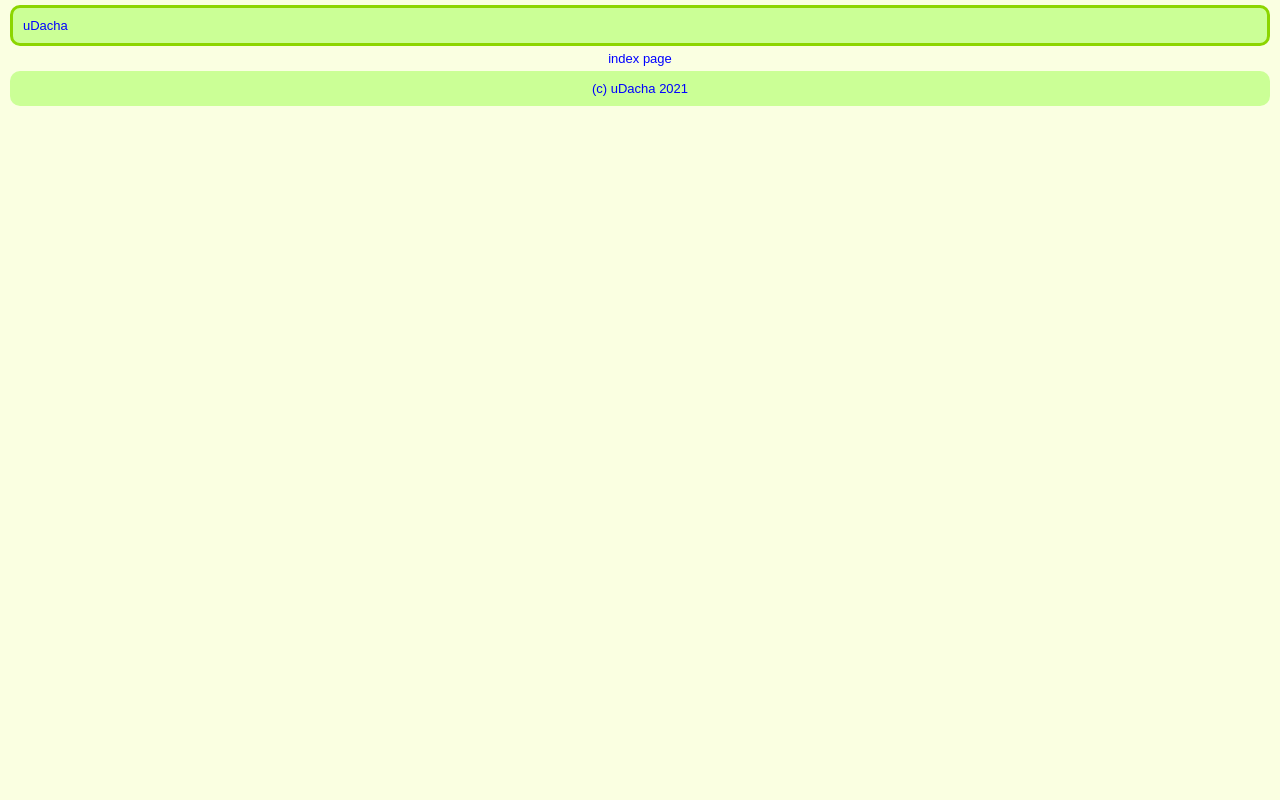
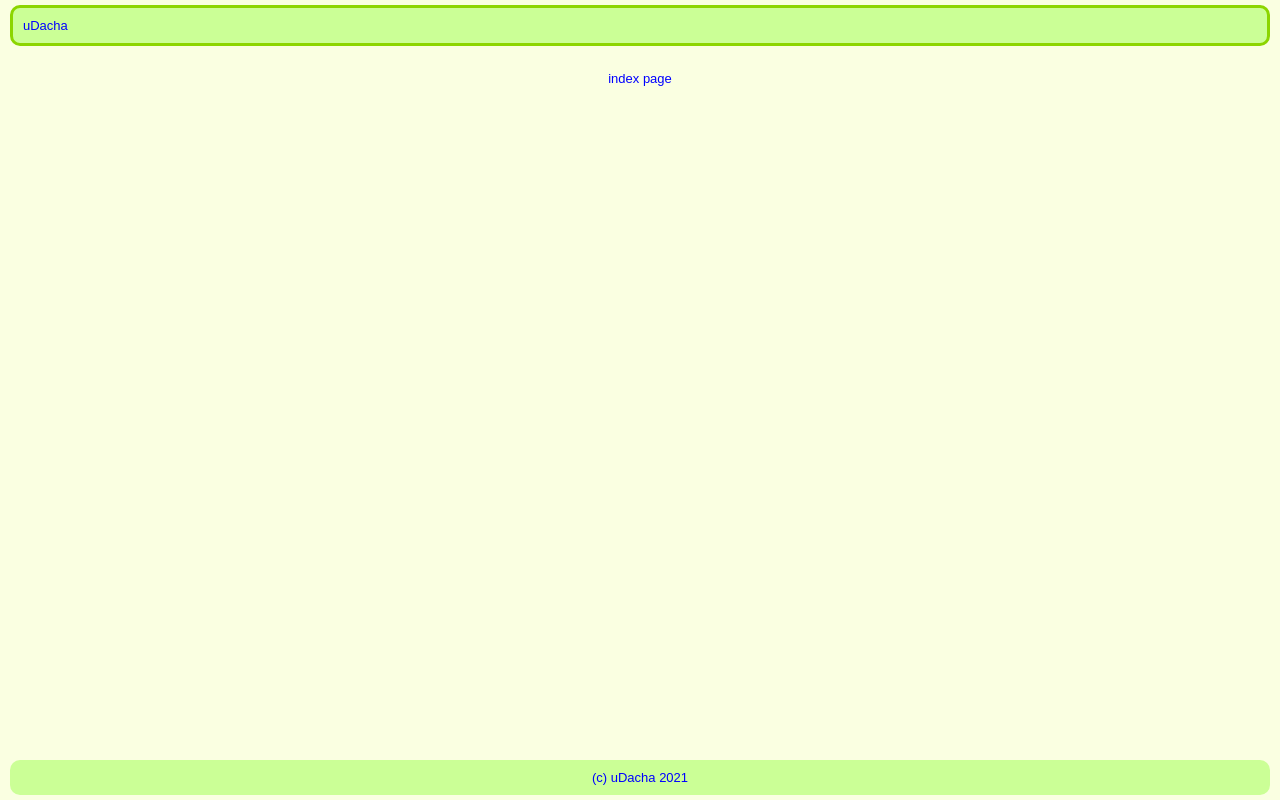
Before and after one commit to pestunov/webdacha, a Flask app: page / in a window 1280 px wide. Run offline with Flask 2, Linux system fonts and the light colour scheme.

Commit message:
correct html/scc

```diff
--- a/static/css/style.css
+++ b/static/css/style.css
@@ -1,9 +1,17 @@
 body {
+	min-height: 100vh;
+	display: flex;
+	flex-direction: column;
 	padding: 0px;
 	margin: 0px;
 	background: #FAFFE1;
 	font-family: Arial, sans-serif;
 	font-size: 16px;
+}
+
+.content {
+	flex: 1;
+	padding: 20px;
 }
 
 h1{
--- a/templates/base.html
+++ b/templates/base.html
@@ -24,9 +24,10 @@
 			{% endblock  %}
 		</header>
 
+		<div class="content">
 		{% block content %}
-
 		{% endblock %}
+		</div>
 
 		<footer>
 			{% block footer -%}
```
Also changed, not shown: requirements.txt (renamed from requarements.txt), 1 other file.
